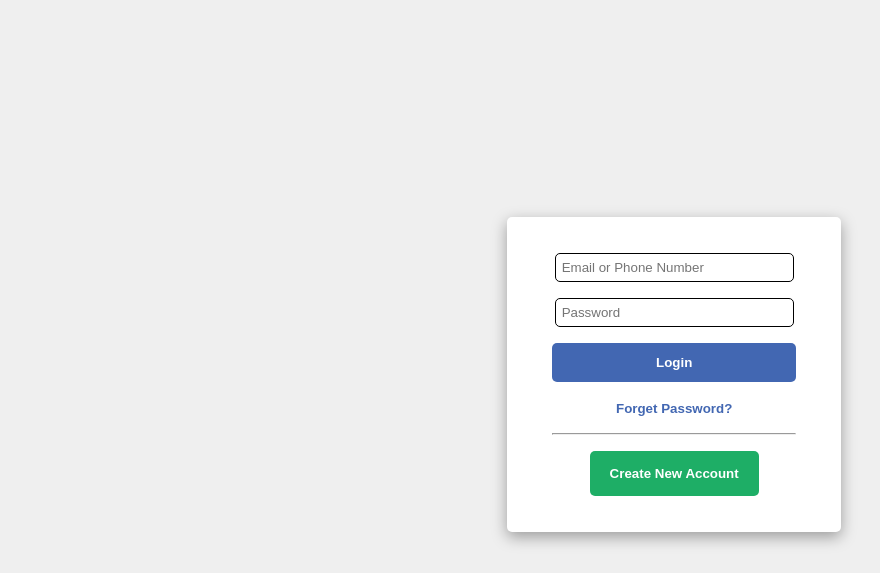
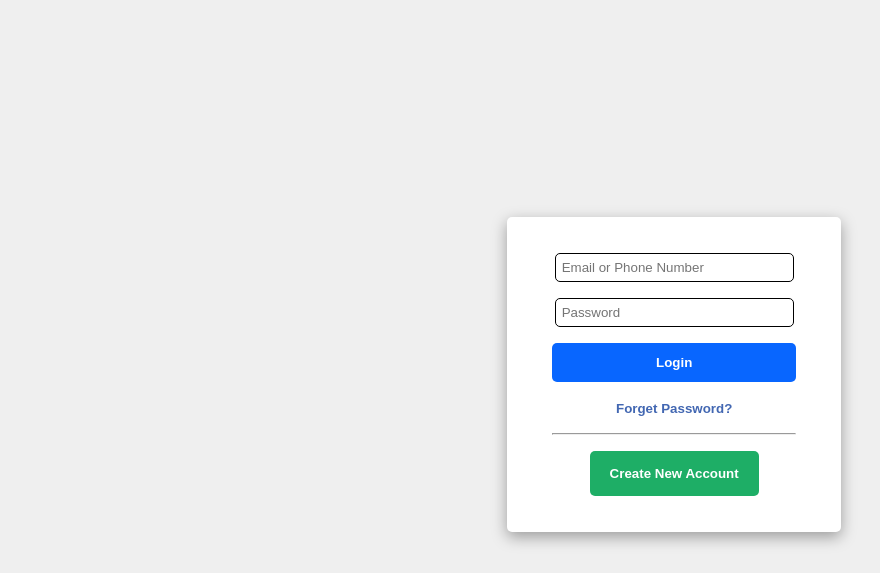
Before and after one commit to AbdullahRazzaq26/Facebook-Login-Page, a plain HTML site: page index.html in a window 1280 px wide. Shown: the part 227-800 px from the top of the page, without its empty margins (51-931 px from the left). Drawn offline with Linux system fonts and the light colour scheme.

Commit message:
Update index.html

```diff
--- a/index.html
+++ b/index.html
@@ -13,7 +13,7 @@
             display: inline-block;
         }
         .login input {
-            background-color: #4267B2            ;
+            background-color: #0866ff            ;
             color: white;
             border: 0px solid;
             padding: 12px 104px;
```
